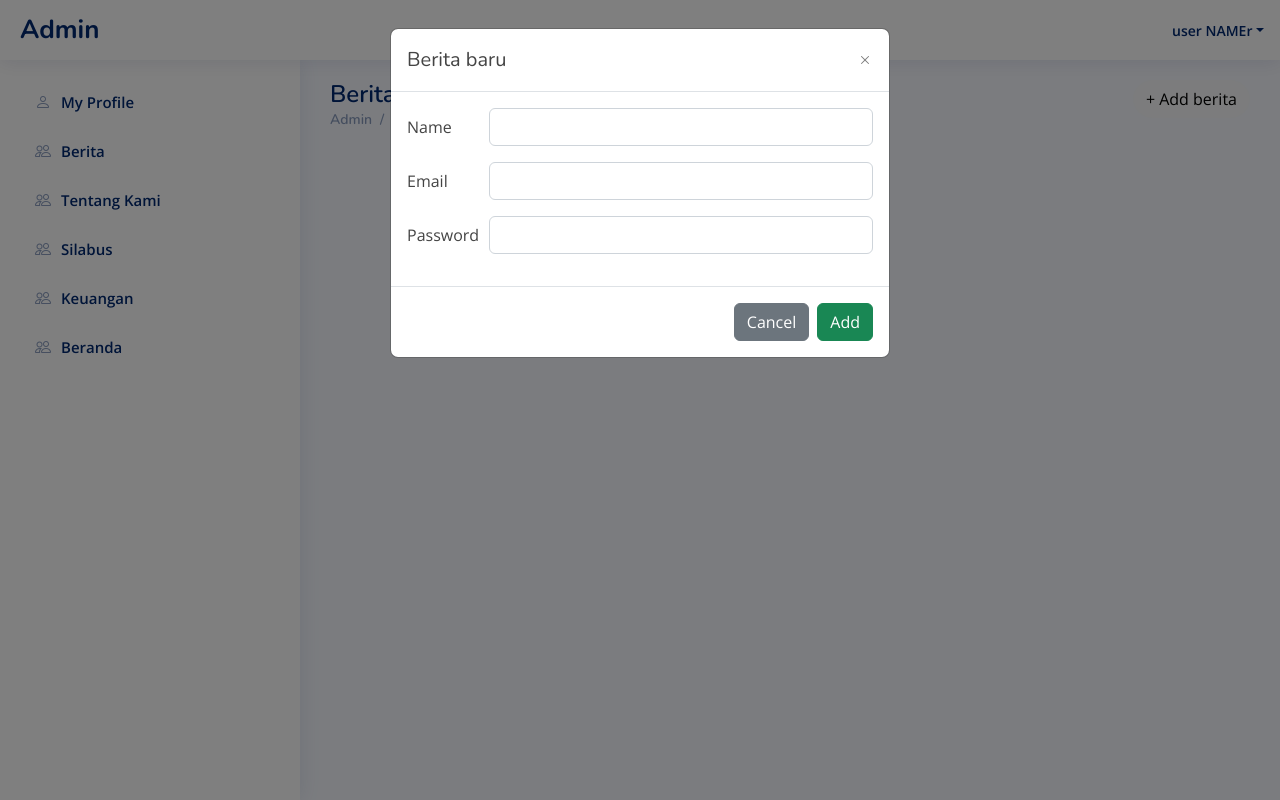
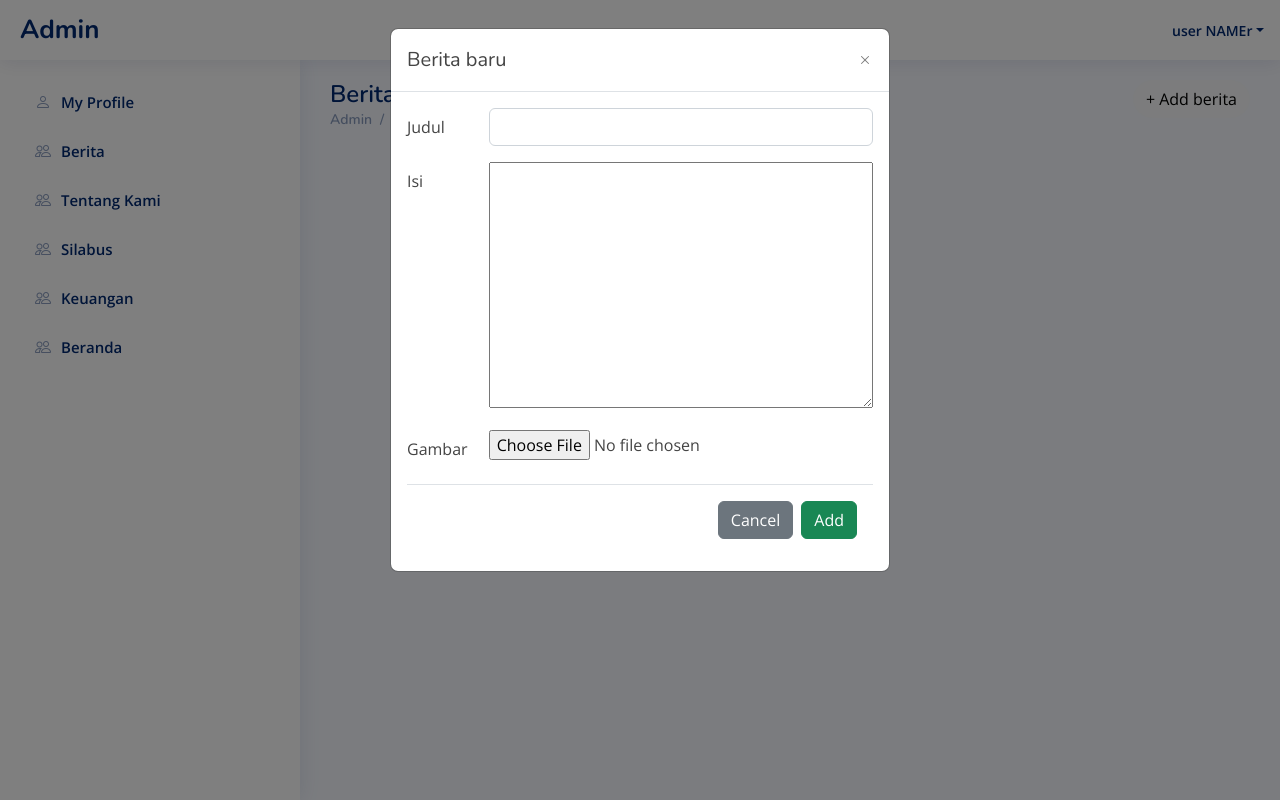
Before and after one commit to Hagen-Kwik/KIM-Hackathon, a Laravel app: page /admin-berita in a window 1280 px wide, after a click on "+ Add berita". Run offline with Laravel 10, Linux system fonts and the light colour scheme; parts of the project's set-up code (start-up, migrations or seed data) failed here and were passed over; some libraries are stand-ins or nearby versions.

Commit message:
add modal work berita

```diff
--- a/hackathon/public/admin/styleAdmin.css
+++ b/hackathon/public/admin/styleAdmin.css
@@ -14,7 +14,6 @@
     padding: 5px;
     padding-left: 10px;
     padding-right: 10px;
-
 }
 
 .textarea {
--- a/hackathon/resources/views/admin-berita.blade.php
+++ b/hackathon/resources/views/admin-berita.blade.php
@@ -16,8 +16,7 @@
             </div>
 
             <div class="col text-end">
-                    <button type="button" class="btn btn-light rounded-pill" data-bs-toggle="modal"
-                        data-bs-target="#addNewAdmin">+ Add berita</button>
+                <button type="button" class="btn btn-light rounded-pill" data-bs-toggle="modal" data-bs-target="#addNewAdmin">+ Add berita</button>
             </div>
         </div>
     </div><!-- End Page Title -->
@@ -41,24 +40,25 @@
                     </div>
                     <div class="modal-body">
                         <div class="row mb-3">
-                                <label for="inputText" class="col-sm-2 col-form-label">Name</label>
+                            <label for="inputText" class="col-sm-2 col-form-label">Judul</label>
                             <div class="col-sm-10">
                                 <input type="name" name="name" class="form-control" required>
                             </div>
                         </div>
                         <div class="row mb-3">
-                                <label for="inputEmail" class="col-sm-2 col-form-label">Email</label>
+                            <label for="isiBerita" class="col-sm-2 col-form-label">Isi</label>
                             <div class="col-sm-10">
-                                    <input type="email" name="email" class="form-control" required>
+                                <textarea name="isiBerita" id="isiBerita" class="textarea" rows="10"></textarea>
                             </div>
                         </div>
+
                         <div class="row mb-3">
-                                <label for="inputPassword" class="col-sm-2 col-form-label">Password</label>
+                            <label for="gambar" class="col-sm-2 col-form-label">Gambar</label>
                             <div class="col-sm-10">
-                                    <input type="password" name="password" class="form-control" required>
+                                <input type="file" id="imageUpload" name="image" accept="image/*">
                             </div>
                         </div>
-                        </div>
+
                         <div class="modal-footer">
                             <button type="button" class="btn btn-secondary" data-bs-dismiss="modal">Cancel</button>
                             <button type="submit" class="btn btn-success">Add</button>
@@ -68,6 +68,18 @@
         </div>
     </div>
 
+    <script>
+    $(document).ready(function () {
+        $('#addNewAdmin').modal({
+            backdrop: 'static',
+            keyboard: false
+        });
+
+        $('#addNewAdmin .btn-close').click(function () {
+            // Optionally, you can add a custom close behavior here
+        });
+    });
+</script>
 
 </main><!-- End #main -->
 @endsection
--- a/hackathon/routes/web.php
+++ b/hackathon/routes/web.php
@@ -47,6 +47,10 @@ Route::get('/berita', function () {
     return view('berita');
 });
 
+Route::get('/berita-detail', function () {
+    return view('berita-detail');
+});
+
 Route::get('/masuk', function () {
     return view('auth.login');
 });
```
Also changed, not shown: hackathon/resources/views/berita-detail.blade.php (added, +17 -0 lines). Lines whose indentation alone changed are shown as unchanged.
